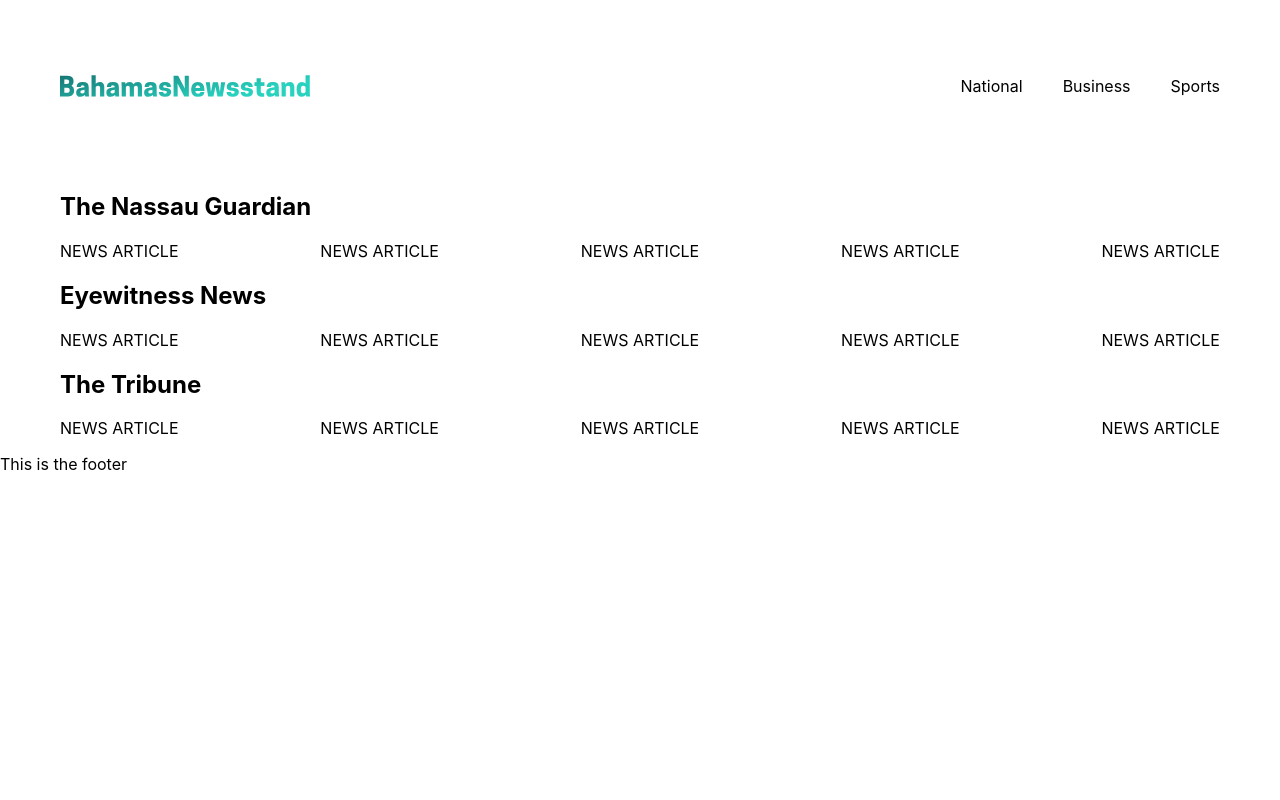
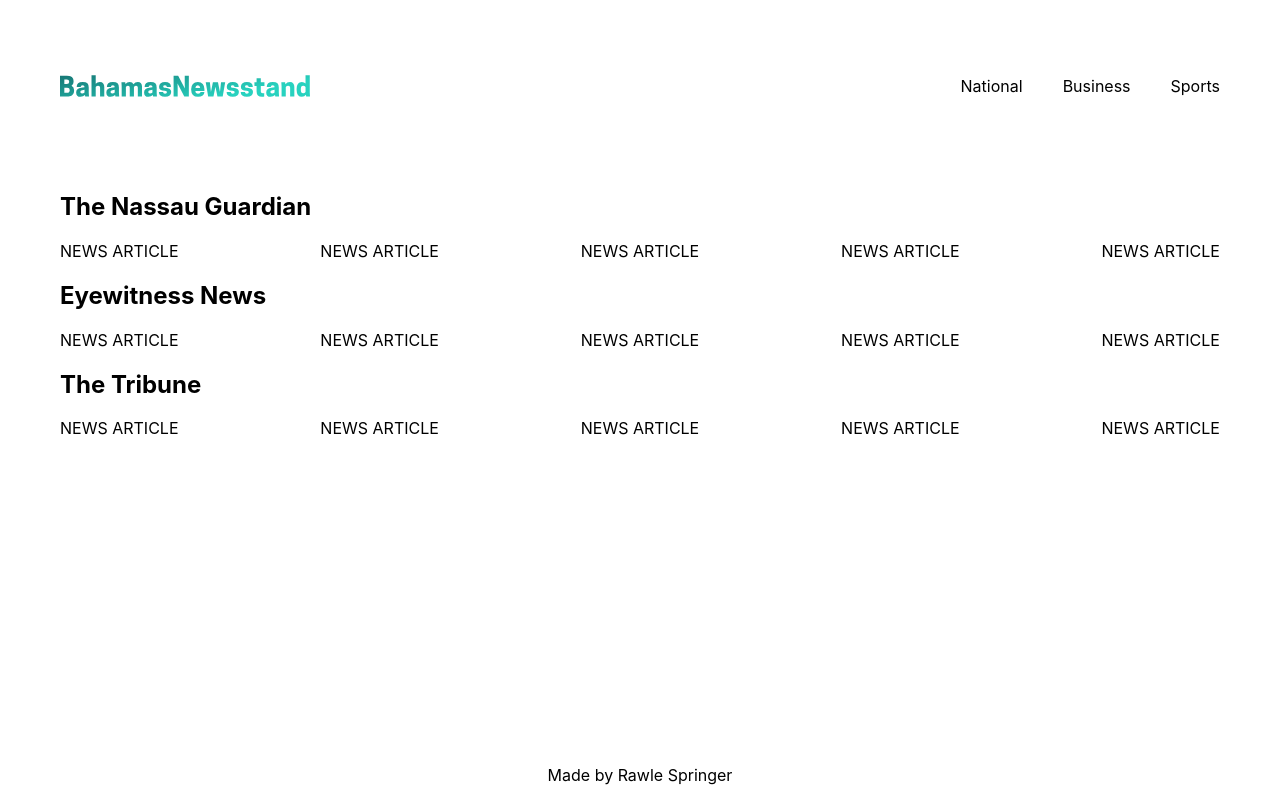
Before and after one commit to RawleSpringer/bahamas-newsstand, a Next.js app: page / in a window 1280 px wide. Built offline with nearby package versions, Linux system fonts and the light colour scheme.

Commit message:
Add footer content including HTML structure and CSS

```diff
--- a/components/Footer.js
+++ b/components/Footer.js
@@ -1,5 +1,7 @@
+import styles from '../styles/Footer.module.css';
+
 const Footer = () => {
-  return <footer>This is the footer</footer>;
+  return <footer className={styles.footer}>Made by Rawle Springer</footer>;
 };
 
 export default Footer;
--- a/styles/Footer.module.css
+++ b/styles/Footer.module.css
@@ -0,0 +1,8 @@
+.footer {
+  position: fixed;
+  left: 0;
+  bottom: 0;
+  text-align: center;
+  width: 100%;
+  padding: 15px 30px;
+}
```
